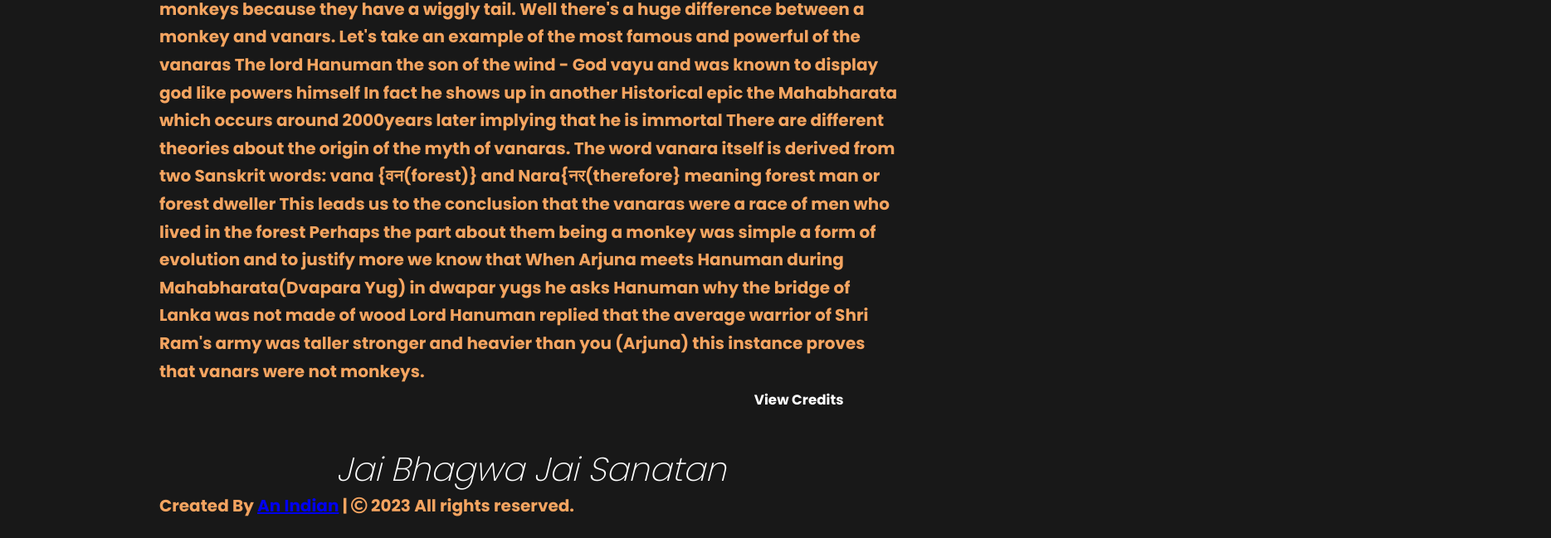
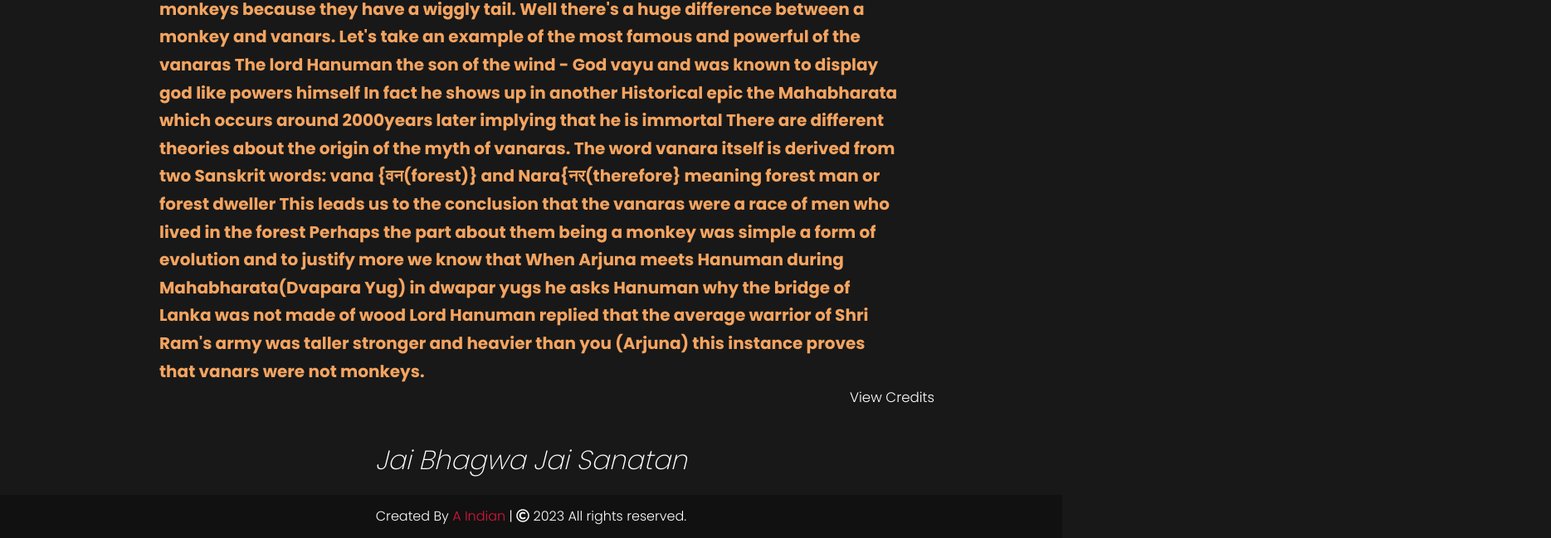
Before and after one commit to coder2708/Bhagwa-E-Hind, a plain HTML site: page data/Vanars.html in a window 1280 px wide. Shown: the part 1238-1887 px from the top of the page at 83% size, 1869 px wide, since content can reach past the window. Before the commit the page ends 1865 px from the top, so only its background shows below. Drawn offline with Linux system fonts and the light colour scheme.

Commit message:
Update Vanars.html

```diff
--- a/data/Vanars.html
+++ b/data/Vanars.html
@@ -95,12 +95,13 @@
 <div class="Bhagwa">Confusion Between Monkeys and Vanars </div>
 <h2 id="h2">
   Most of our readers (not all) will be unfamiliar with: the vanars. In Bharat'(Curent day India) vanars were considered half man creatures who played a pivotal role in ramayana. Throughout the ramayana  the vanars are described as being similar to humans in their intelligence and other characteristics Most of us will call them monkeys because they have a wiggly tail. Well there's a huge difference between a monkey and vanars. Let's take an example of the most famous and powerful of the vanaras The lord Hanuman the son of the wind - God vayu and was known to display god like powers himself In fact he shows up in another Historical epic the Mahabharata which occurs around 2000years later implying that he is immortal There are different theories about the origin of the myth of vanaras. The word vanara itself is derived from two Sanskrit words: vana {वन(forest)} and Nara{नर(therefore} meaning forest man or forest dweller This leads us to the conclusion that the vanaras were a race of men who lived in the forest Perhaps the part about them being a monkey was simple a form of evolution and to justify more we know that When Arjuna meets Hanuman during Mahabharata(Dvapara Yug) in dwapar yugs he asks Hanuman why the bridge of Lanka was not made of wood Lord Hanuman replied that the average warrior of Shri Ram's army was taller stronger and heavier than you (Arjuna) this instance proves that vanars were not monkeys.
+</h2>
 <p id="editor"  >
-  <a href="/data/cridets.htm" style="color: white; font-size: smaller; text-decoration: wavy;">
+  <a href="/data/cridets.htm" style="color: white; font-size: smaller; text-align: right; text-decoration: wavy;">
   View Credits
 </a>
 </a>
-<p id="quote">
+<p id="quote" style="padding-bottom: 20px;">
 Jai Bhagwa Jai Sanatan
 </p>
 
@@ -109,8 +110,9 @@
 
 
 
-<footer>
-  <span>Created By <a href='https://www.instagram.com/bhagwaehind108/'>An Indian</a> | <span class="far fa-copyright"></span> 2023 All rights reserved.</span>
-</footer>
+<div class="div-footer">
+  <span>Created By <a href='https://www.instagram.com/bhagwaehind108/'>A Indian</a> | <span class="far fa-copyright"></span> 2023 All rights reserved.</span>
+
+</div>
 </body>
 </html>
```
